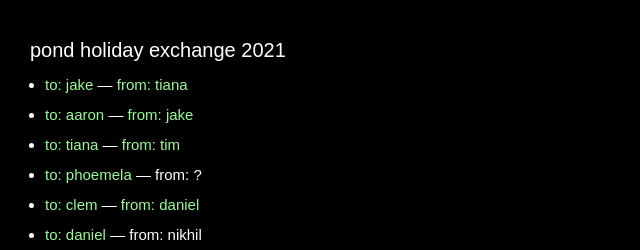
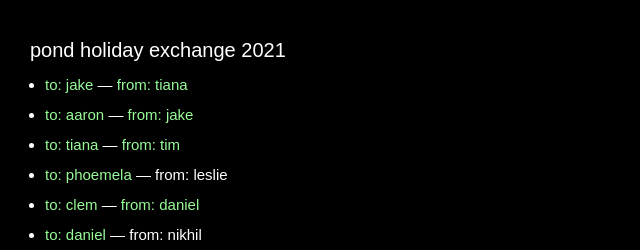
Before and after one commit to Volvox-Vault/volvox-vault, a Vue app: page /archive/pondholidayexchange in a window 1280 px wide. Shown: the top 250 px of the page, without its empty margins (0-640 px from the left). Built offline with nearby package versions, Linux system fonts and the light colour scheme.

Commit message:
leslie pond holiday

```diff
--- a/src/views/archive/2021/11/pondholidayexchange.vue
+++ b/src/views/archive/2021/11/pondholidayexchange.vue
@@ -151,7 +151,7 @@
       <li><a href="http://coolgarden.glitch.me">to: jake</a> — <a href="http://www.tiana.land/">from: tiana</a></li>
       <li><a href="http://sugar-jasper-line.glitch.me/">to: aaron</a> — <a href="https://fee.cool/">from: jake</a></li>
       <li><a href="https://notebookfortiana.xyz/">to: tiana</a> — <a href="https://timjungmann.com/">from: tim</a></li>
-      <li><a href="https://a-puddle-some-steps-over.glitch.me/">to: phoemela</a> — from: ?</li>
+      <li><a href="https://a-puddle-some-steps-over.glitch.me/">to: phoemela</a> — from: leslie</li>
       <li><a href="https://clem-hepburn-daniel-um.herokuapp.com/">to: clem</a> — <a href="https://timjungmann.com/">from: daniel</a></li>
       <li><a href="https://relaxing-by-the-sea.glitch.me/">to: daniel</a> — from: nikhil</li>
       <li>to: tim (missing)</li>
```
